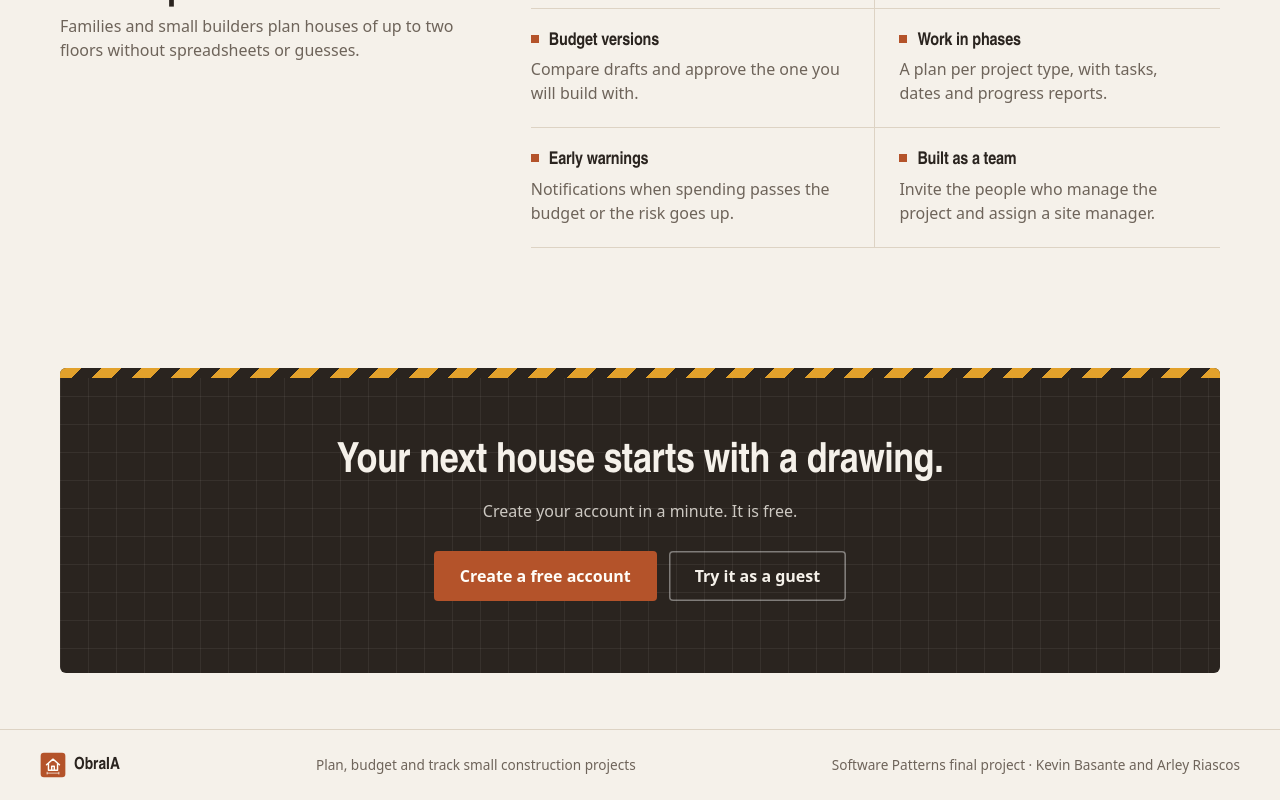
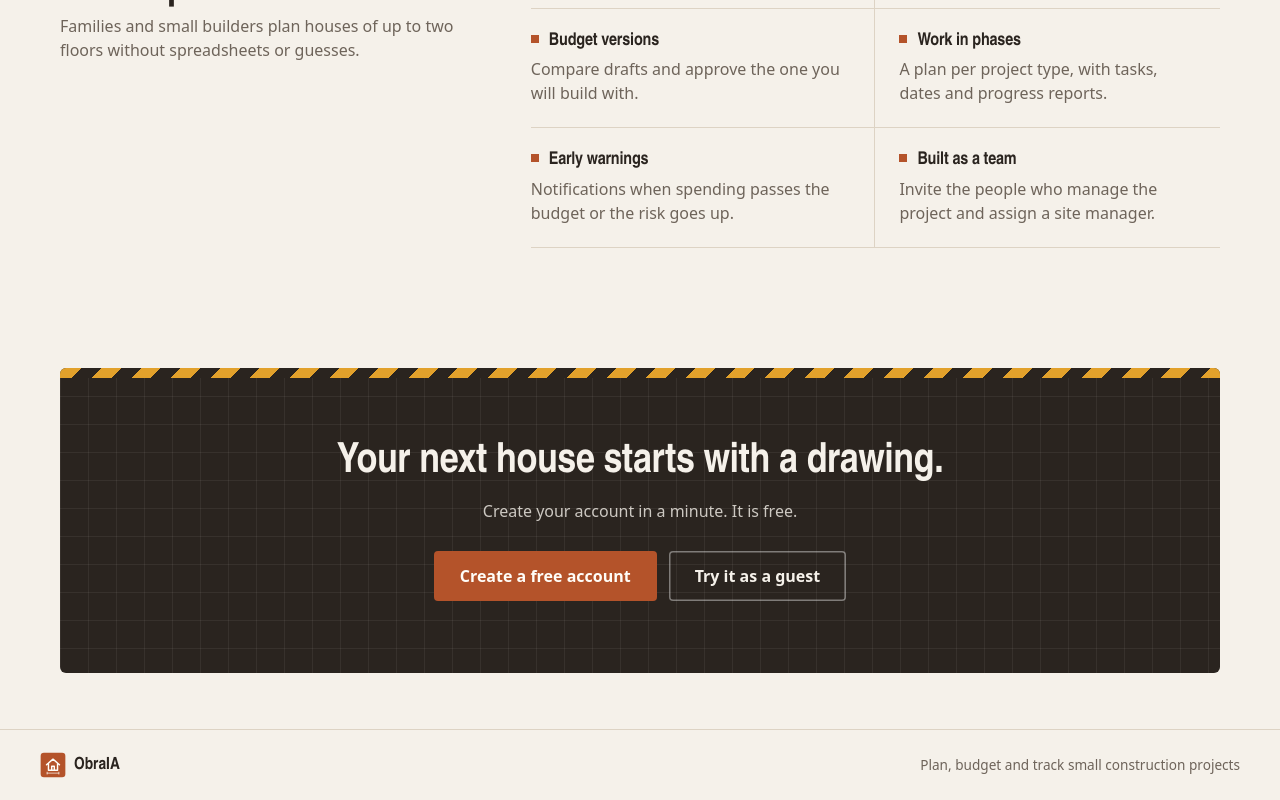
Before and after one commit to Kevin-Basante/obraia-frontend, a React (Vite) app: page / in a window 1280 px wide. Shown: the part 2430-3230 px from the top of the page. Built offline with nearby package versions, Linux system fonts and the light colour scheme; no server answers.

Commit message:
refactor: remove the course line from the footer

```diff
--- a/src/components/SiteFooter.jsx
+++ b/src/components/SiteFooter.jsx
@@ -11,7 +11,6 @@ export function SiteFooter() {
         <span>ObraIA</span>
       </div>
       <p>{t('footer.tagline')}</p>
-      <p className="site-footer__team">{t('footer.team')}</p>
     </footer>
   )
 }
```
